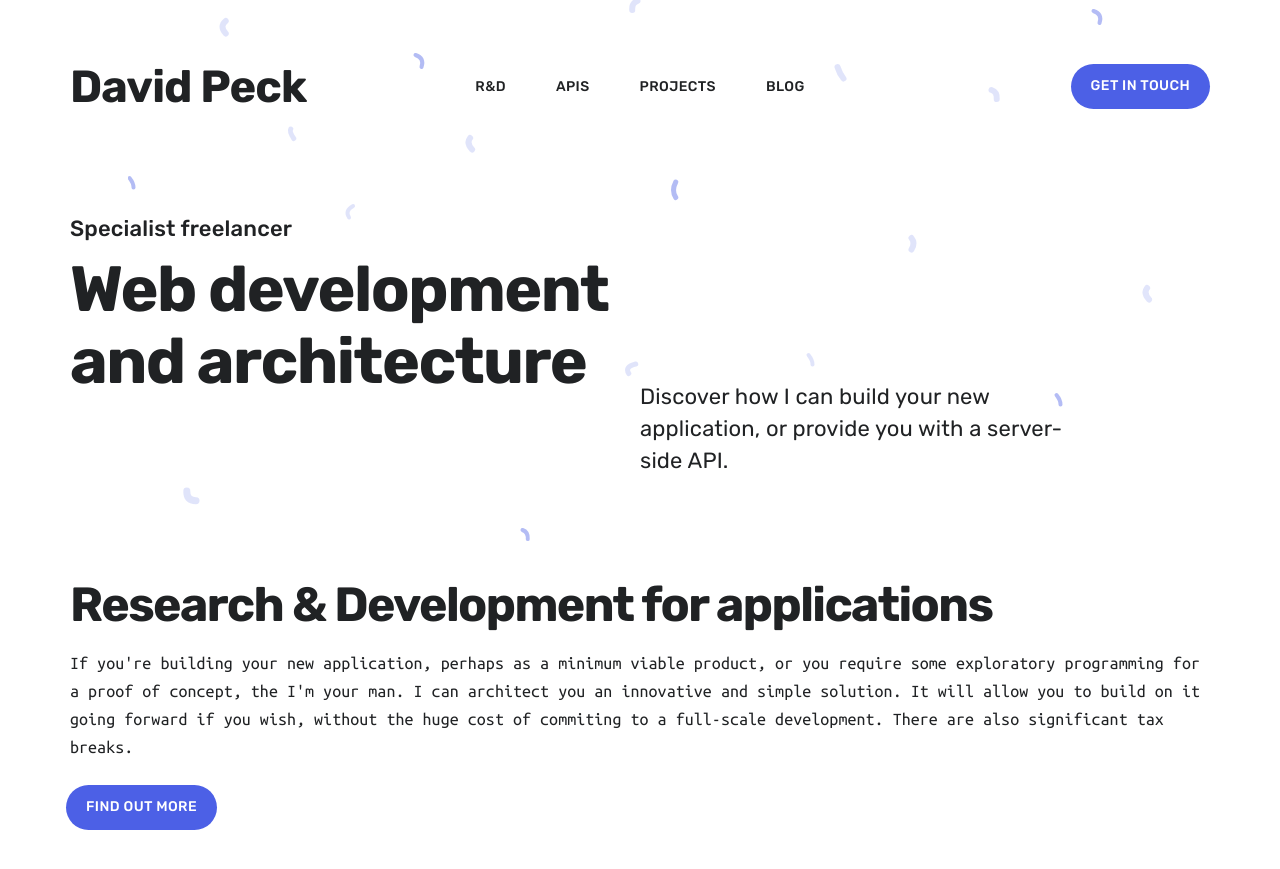
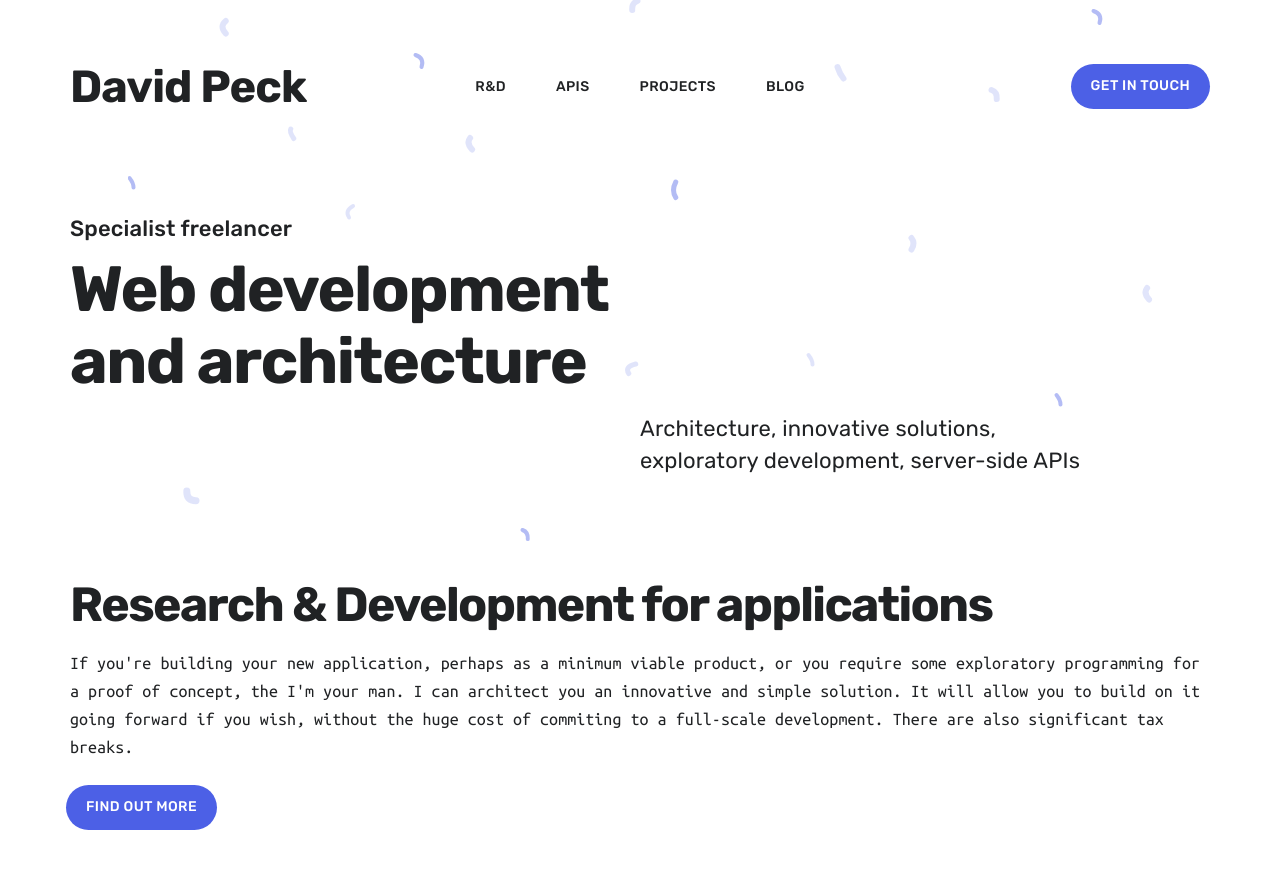
Before and after one commit to drpeck/drpeck.github.io, a Jekyll site: the page built from index.html, in a window 1280 px wide and 900 px high. Shown: the top 869 px of the window. Built offline with Jekyll 4.4.1, drawn with Linux system fonts in a browser that asks for light colours; nearby versions of some CDN libraries.

Commit message:
Copy changed on home page

```diff
--- a/index.html
+++ b/index.html
@@ -2,7 +2,7 @@
 layout: default
 overtitle: Specialist freelancer
 title: Web development and architecture
-description: Discover how I can build your new application, or provide you with a server-side API.
+description: Architecture, innovative solutions, exploratory development, server-side APIs
 featured_image: /images/social.jpg
 ---
 
```
